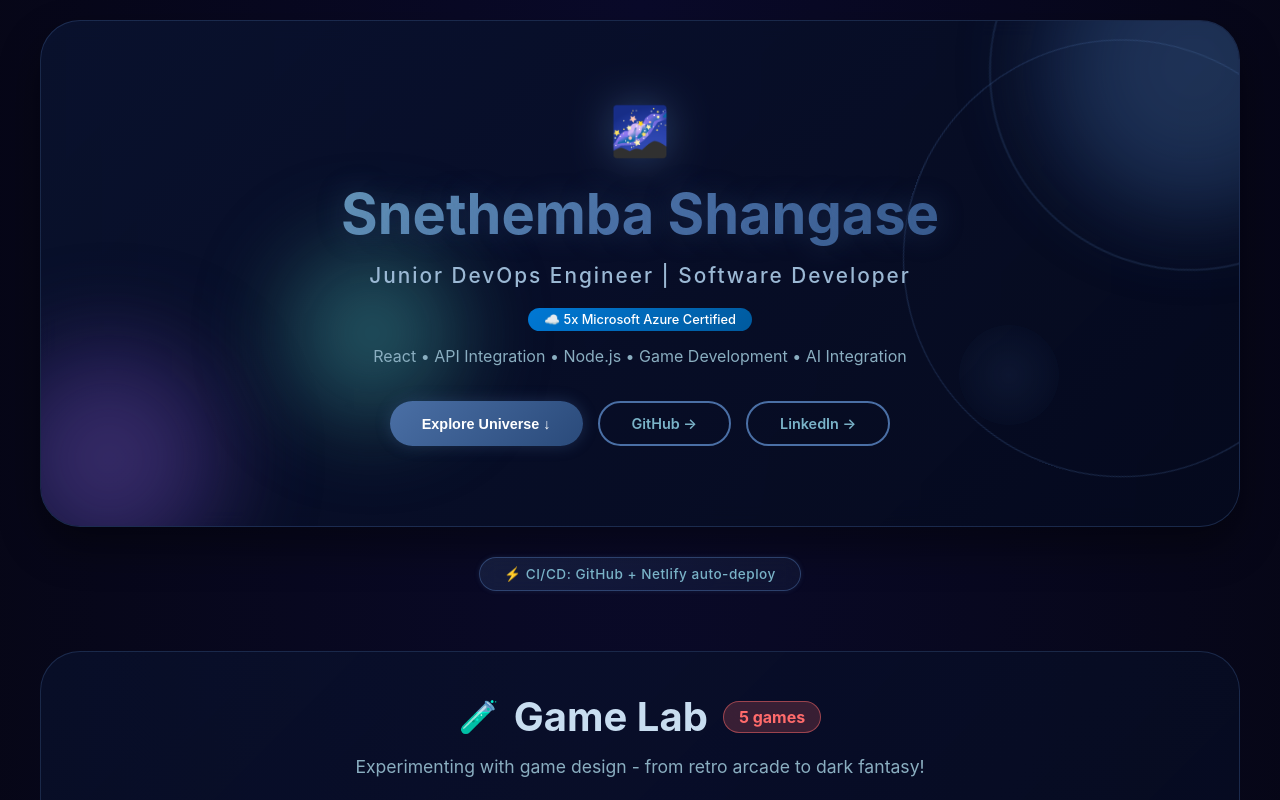
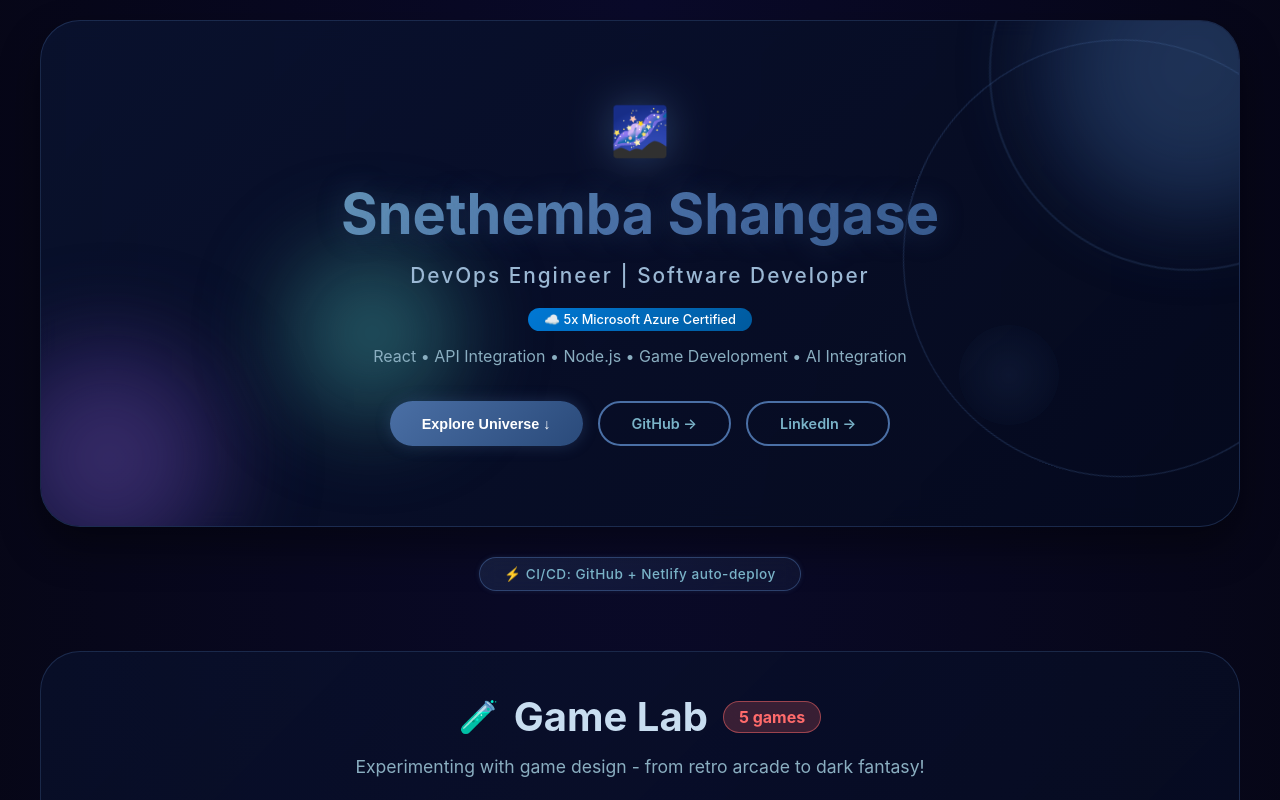
Before and after one commit to Vengefulcookie/vcookie-portfolio, a React (Create React App) app: page / in a window 1280 px wide. Shown: the top 800 px of the page. Built offline with nearby package versions, Linux system fonts and the light colour scheme.

Commit message:
Updated App.js

```diff
--- a/src/App.js
+++ b/src/App.js
@@ -26,7 +26,7 @@ function App() {
         <div className="hero-content">
           <div className="hero-emoji">🌌</div>
           <h1>Snethemba Shangase</h1>
-          <h2>Junior DevOps Engineer | Software Developer</h2>
+          <h2>DevOps Engineer | Software Developer</h2>
           <div className="cert-badge">
             <span className="azure-badge">☁️ 5x Microsoft Azure Certified</span>
           </div>
```
